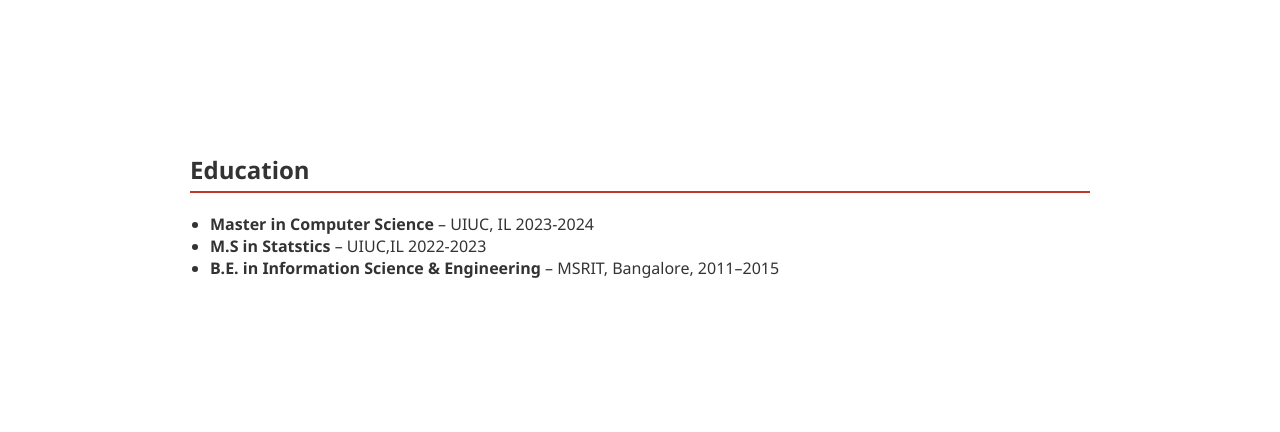
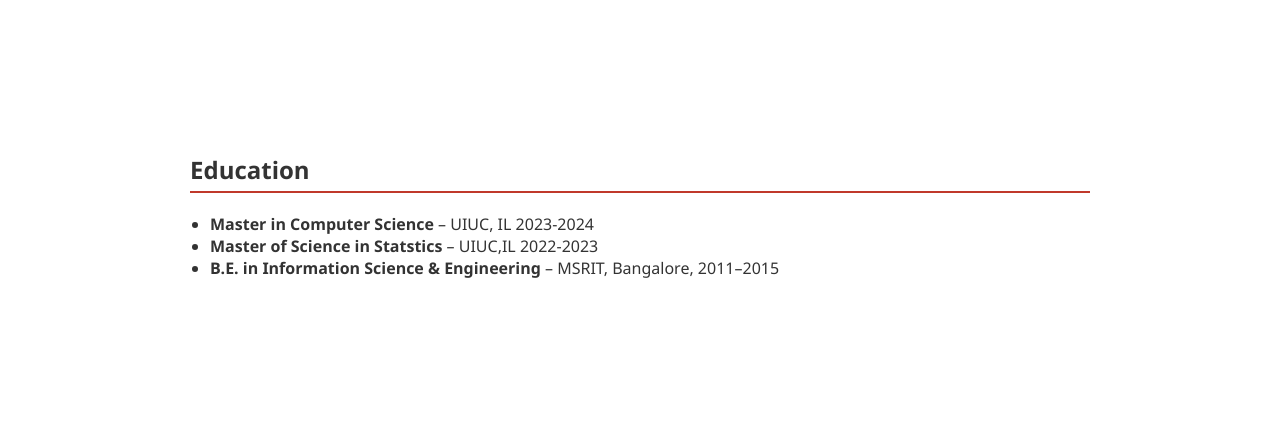
Before and after one commit to Pkpallaw16/Pkpallaw16.github.io, a plain HTML site: page index.html in a window 1280 px wide. Shown: the part 358-790 px from the top of the page. Drawn offline with Linux system fonts and the light colour scheme.

Commit message:
Update index.html

```diff
--- a/index.html
+++ b/index.html
@@ -33,7 +33,7 @@
     <h2>Education</h2>
     <ul>
       <li><strong>Master in Computer Science</strong> – UIUC, IL 2023-2024</li>
-      <li><strong>M.S in Statstics</strong> – UIUC,IL 2022-2023</li>
+      <li><strong>Master of Science in Statstics</strong> – UIUC,IL 2022-2023</li>
       <li><strong>B.E. in Information Science & Engineering</strong> – MSRIT, Bangalore, 2011–2015</li>
     </ul>
   </section>
```
